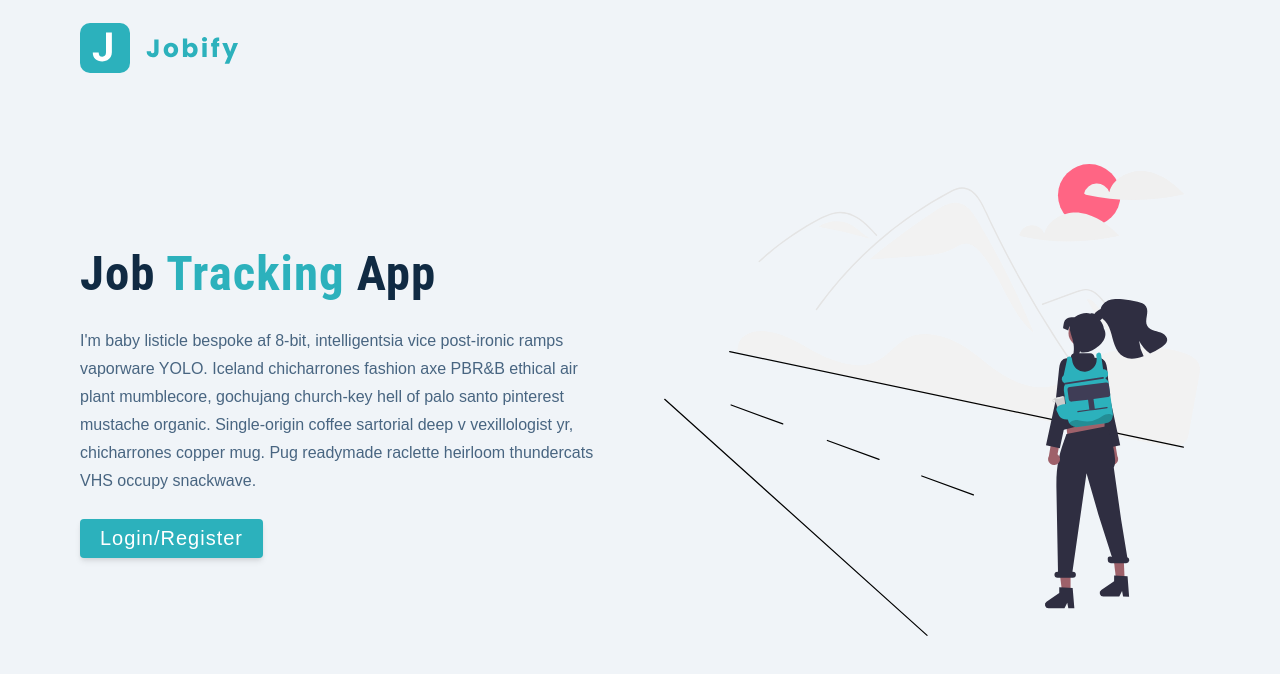
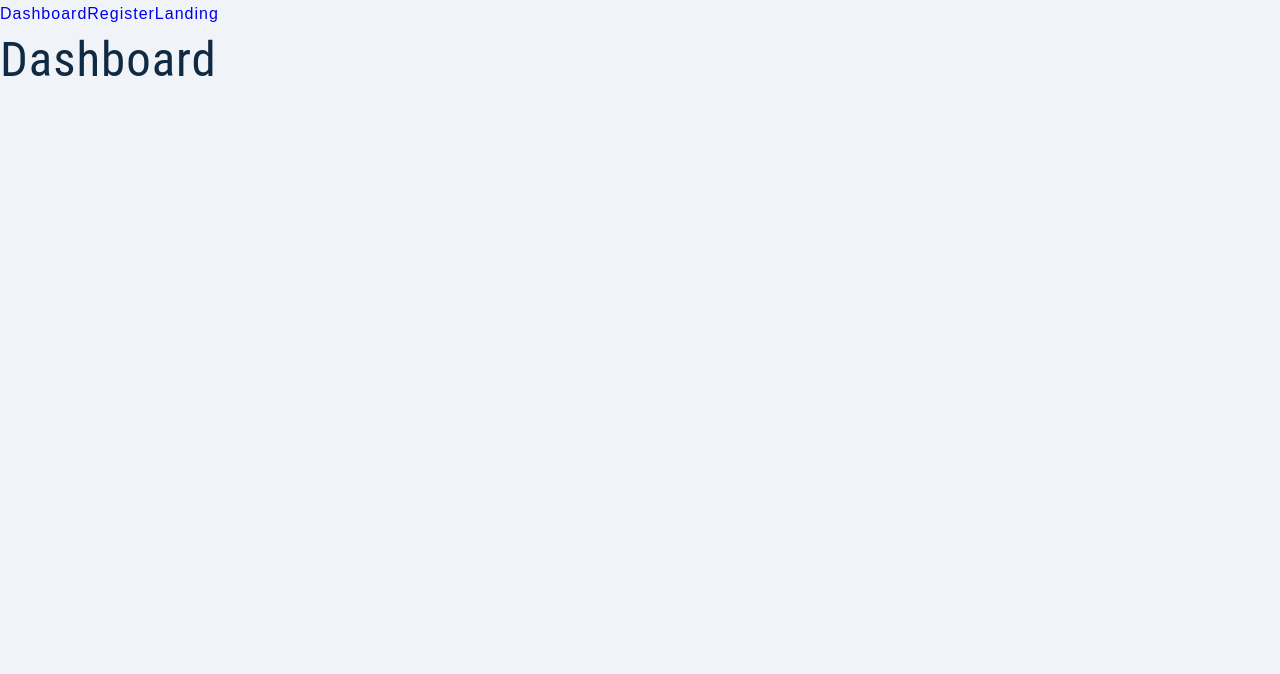
Before and after one commit to enyacat/jobify, a React (Create React App) app in the folder client/: page / in a window 1280 px wide. Shown: the top 674 px of the page. Built offline with nearby package versions, Linux system fonts and the light colour scheme.

Commit message:
add routes

```diff
--- a/client/package.json
+++ b/client/package.json
@@ -9,6 +9,7 @@
     "normalize.css": "^8.0.1",
     "react": "^17.0.2",
     "react-dom": "^17.0.2",
+    "react-router-dom": "^6.2.2",
     "react-scripts": "5.0.0",
     "styled-components": "^5.3.3",
     "web-vitals": "^2.1.4"
--- a/client/src/App.js
+++ b/client/src/App.js
@@ -1,12 +1,24 @@
-import Landing from './pages/Landing';
-import styled from 'styled-components';
+import { BrowserRouter, Routes, Route, Link } from 'react-router-dom'
+import { Dashboard, Landing, Error, Register } from './pages'
+import styled from 'styled-components'
 
 function App() {
   return (
-    <div>
-      <Landing />
-    </div>
-  );
+    <BrowserRouter>
+      <nav>
+        <Link to='/'>Dashboard</Link>
+        <Link to='/register'>Register</Link>
+        <Link to='/landing'>Landing</Link>
+      </nav>
+
+      <Routes>
+        <Route path='/' element={<Dashboard />} />
+        <Route path='/register' element={<Register />} />
+        <Route path='/landing' element={<Landing />} />
+        <Route path='*' element={<Error />} />
+      </Routes>
+    </BrowserRouter>
+  )
 }
 
-export default App;
+export default App
--- /dev/null
+++ b/client/src/components/Logo.js
@@ -0,0 +1,6 @@
+import logo from '../assets/images/logo.svg'
+
+const Logo = () => {
+  return <img src={logo} alt='jobify' className='logo' />
+}
+export default Logo
--- /dev/null
+++ b/client/src/components/index.js
@@ -0,0 +1,2 @@
+import Logo from './Logo'
+export { Logo }
--- /dev/null
+++ b/client/src/pages/Dashboard.js
@@ -0,0 +1,4 @@
+const Dashboard = () => {
+  return <h1>Dashboard</h1>
+}
+export default Dashboard
--- /dev/null
+++ b/client/src/pages/Error.js
@@ -0,0 +1,4 @@
+const Error = () => {
+  return <h1>Error</h1>
+}
+export default Error
--- a/client/src/pages/Landing.js
+++ b/client/src/pages/Landing.js
@@ -1,12 +1,14 @@
-import logo from '../assets/images/logo.svg';
-import main from '../assets/images/main.svg';
-import Wrapper from '../assets/wrappers/LandingPage';
+import main from '../assets/images/main.svg'
+import Wrapper from '../assets/wrappers/LandingPage'
+import { Logo } from '../components'
+import { Link } from 'react-router-dom'
+
 const Landing = () => {
   return (
     <Wrapper>
       <main>
         <nav>
-          <img src={logo} alt='jobify' className='logo' />
+          <Logo />
         </nav>
         <div className='container page'>
           <div className='info'>
@@ -21,13 +23,15 @@ const Landing = () => {
               sartorial deep v vexillologist yr, chicharrones copper mug. Pug
               readymade raclette heirloom thundercats VHS occupy snackwave.
             </p>
-            <button className='btn btn-hero'>Login/Register</button>
+            <Link to='/register' className='btn btn-hero'>
+              Login / Register
+            </Link>
           </div>
           <img src={main} alt='job hunt' className='img main-img' />
         </div>
       </main>
     </Wrapper>
-  );
-};
+  )
+}
 
-export default Landing;
+export default Landing
--- /dev/null
+++ b/client/src/pages/Register.js
@@ -0,0 +1,4 @@
+const Register = () => {
+  return <h1>Register</h1>
+}
+export default Register
--- /dev/null
+++ b/client/src/pages/index.js
@@ -0,0 +1,6 @@
+import Dashboard from './Dashboard'
+import Landing from './Landing'
+import Error from './Error'
+import Register from './Register'
+
+export { Dashboard, Landing, Error, Register }
```
Also changed, not shown: 1 other file (tests, documents, lock files or other folders).
